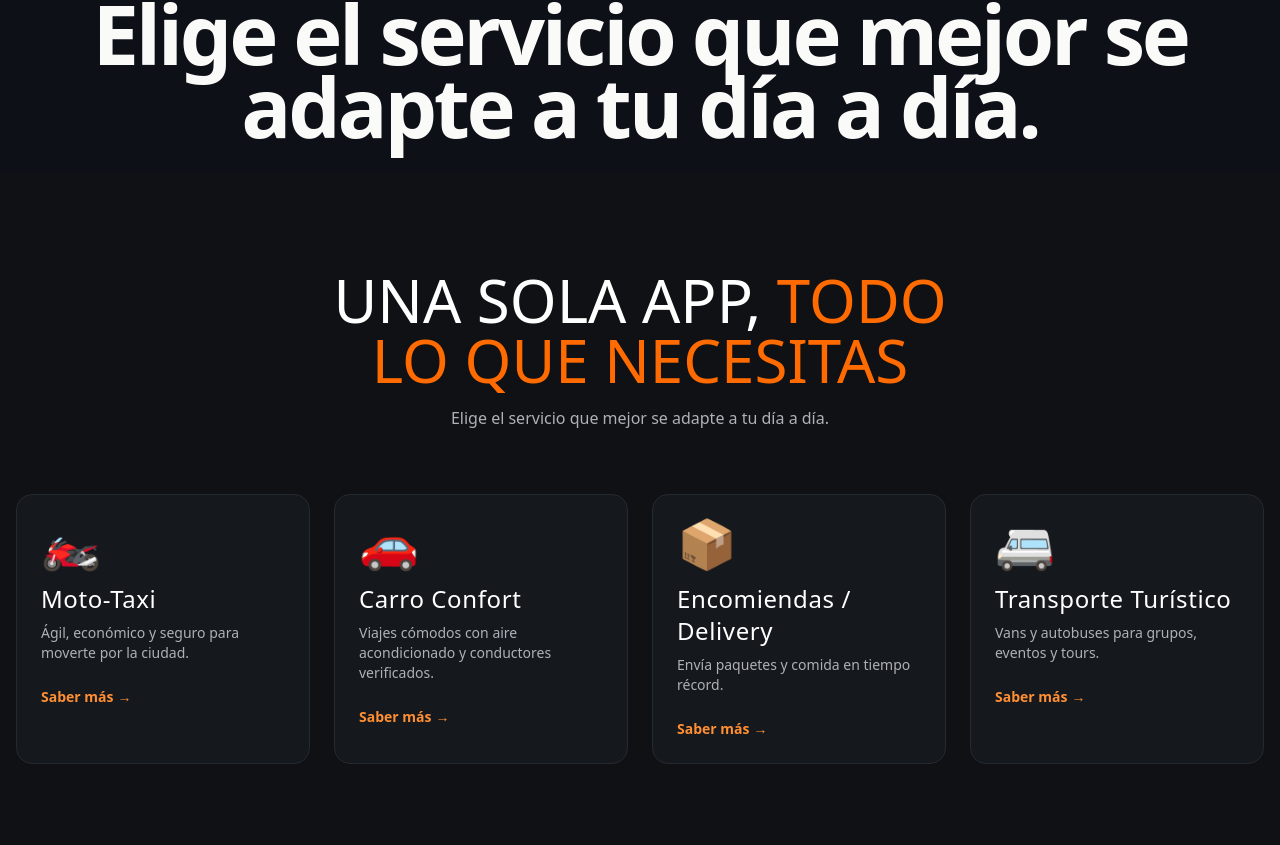
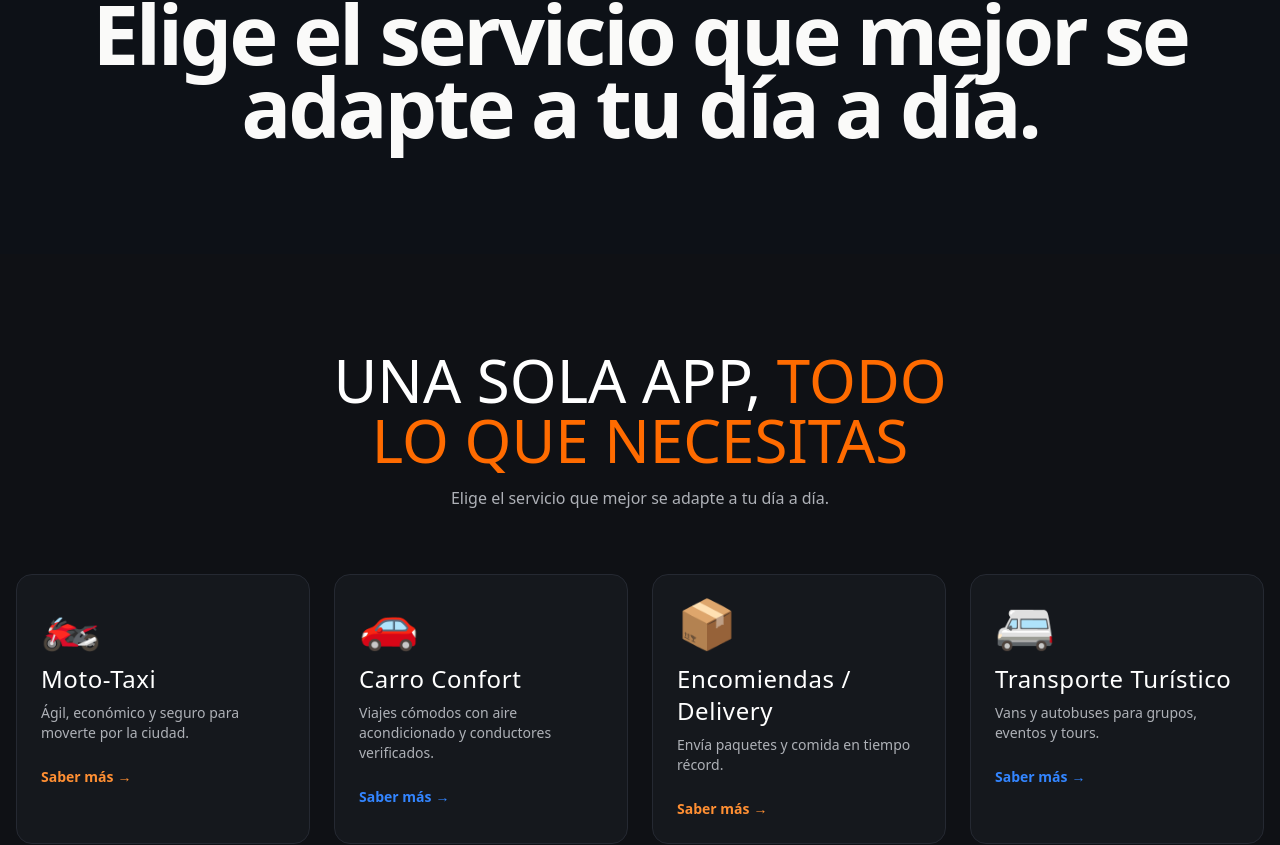
Before and after one commit to zander-doc/llegateapp, a React (Vite) app: page / in a window 1280 px wide. Shown: the part 796-1641 px from the top of the page. Built offline with nearby package versions, Linux system fonts and the light colour scheme; a web font is replaced by a local one.

Commit message:
Add mt-20 spacing and hover neon effects to ServicesGrid

```diff
--- a/src/components/ServicesGrid.tsx
+++ b/src/components/ServicesGrid.tsx
@@ -9,7 +9,7 @@ const services = [
 
 export default function ServicesGrid() {
   return (
-    <section id="servicios" className="bg-asphalt-900 py-24">
+    <section id="servicios" className="bg-asphalt-900 py-24 mt-20">
       <div className="container mx-auto px-4">
         <div className="text-center max-w-2xl mx-auto mb-16">
           <h2 className="font-bebas_neue text-5xl md:text-6xl text-white">UNA SOLA APP, <span className="text-neonOrange-500">TODO LO QUE NECESITAS</span></h2>
@@ -17,11 +17,20 @@ export default function ServicesGrid() {
         </div>
         <div className="grid grid-cols-1 sm:grid-cols-2 lg:grid-cols-4 gap-6">
           {services.map((s) => (
-            <div key={s.title} className="group relative rounded-2xl bg-asphalt-800/60 border border-asphalt-700 p-6 hover:border-neonOrange-500 transition-all hover:-translate-y-1 hover:shadow-2xl hover:shadow-neonOrange-500/10">
+            <div
+              key={s.title}
+              className={`group relative rounded-2xl bg-asphalt-800/60 border border-asphalt-700 p-6 transition-all duration-300 hover:-translate-y-2 hover:shadow-2xl ${
+                s.color === "neonOrange"
+                  ? "hover:border-neonOrange-500 hover:shadow-neonOrange-500/20"
+                  : "hover:border-techBlue-500 hover:shadow-techBlue-500/20"
+              }`}
+            >
               <div className="text-5xl mb-4">{s.icon}</div>
               <h3 className="font-bebas_neue text-2xl text-white tracking-wide">{s.title}</h3>
               <p className="mt-2 text-sm text-asphalt-300">{s.desc}</p>
-              <div className="mt-6 flex items-center text-sm font-semibold text-neonOrange-400 group-hover:text-neonOrange-300">
+              <div className={`mt-6 flex items-center text-sm font-semibold transition-colors ${
+                s.color === "neonOrange" ? "text-neonOrange-400 group-hover:text-neonOrange-300" : "text-techBlue-400 group-hover:text-techBlue-300"
+              }`}>
                 Saber más <span className="ml-1 transition-transform group-hover:translate-x-1">→</span>
               </div>
             </div>
```
